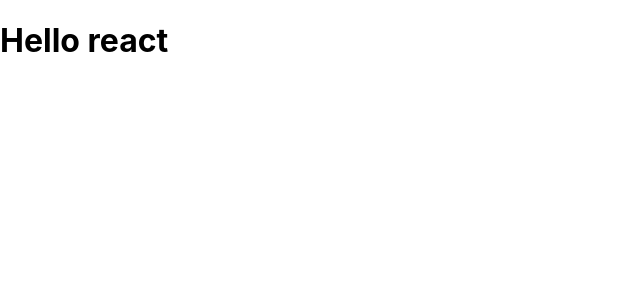
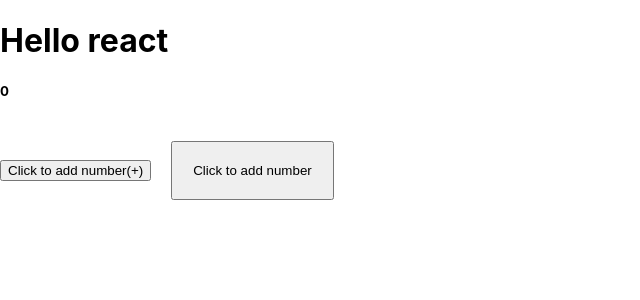
Before and after one commit to PaddyDev07/Developer, a React (Create React App) app: page / in a window 1280 px wide. Shown: the top 300 px of the page, without its empty margins (0-640 px from the left). Built offline with nearby package versions, Linux system fonts and the light colour scheme.

Commit message:
use statehook added

```diff
--- a/src/components/header.jsx
+++ b/src/components/header.jsx
@@ -1,7 +1,16 @@
-import React from "react";
+import React, { useState } from "react";
 
 const Header = () =>{
-    return <h1>Hello react</h1>
+    const [number, setNumber] = useState(0)
+
+    return (
+        <>
+        <h1>Hello react</h1>
+        <h5>{number}</h5>
+        <button onClick={()=> setNumber(number + 1)}>Click to add number(+)</button>
+        <button onClick={()=> setNumber(number + 1)} style={{padding:20, margin:20}}>Click to add number</button>
+        </>
+    )
 }
 
 export default Header;
```
